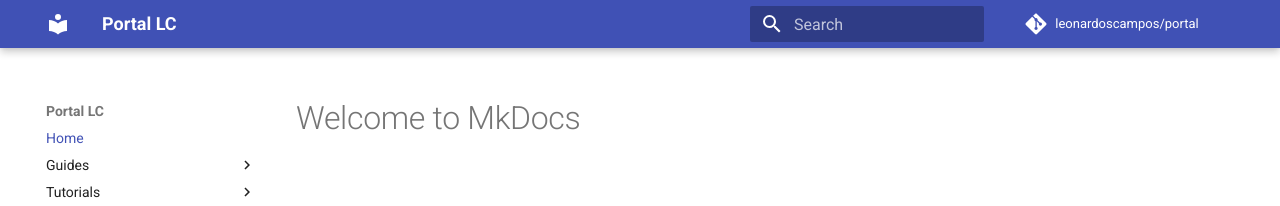
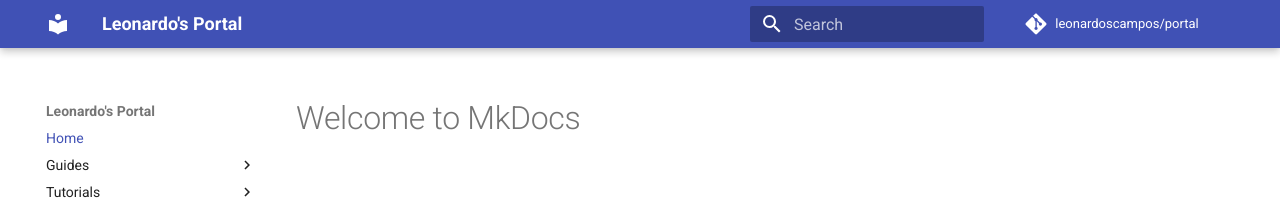
Before and after one commit to leonardoscampos/portal, an MkDocs documentation site: the page built from docs/index.md, in a window 1280 px wide. Shown: the top 206 px of the page. Built offline with MkDocs 1.6.1 and Material for MkDocs 9.7.7, drawn with Linux system fonts in a browser that asks for light colours; comment, search, counter and statistics services are not loaded.

Commit message:
Update documentation

```diff
--- a/mkdocs.yml
+++ b/mkdocs.yml
@@ -1,4 +1,5 @@
-site_name: Portal LC
+site_name: Leonardo's Portal
+site_description: A comprehensive portal for Leonardo's projects and tutorials.
 site_url: https://leonardoscampos.github.io/portal/
 site_author: Leonardo Campos
 repo_name: leonardoscampos/portal
```
